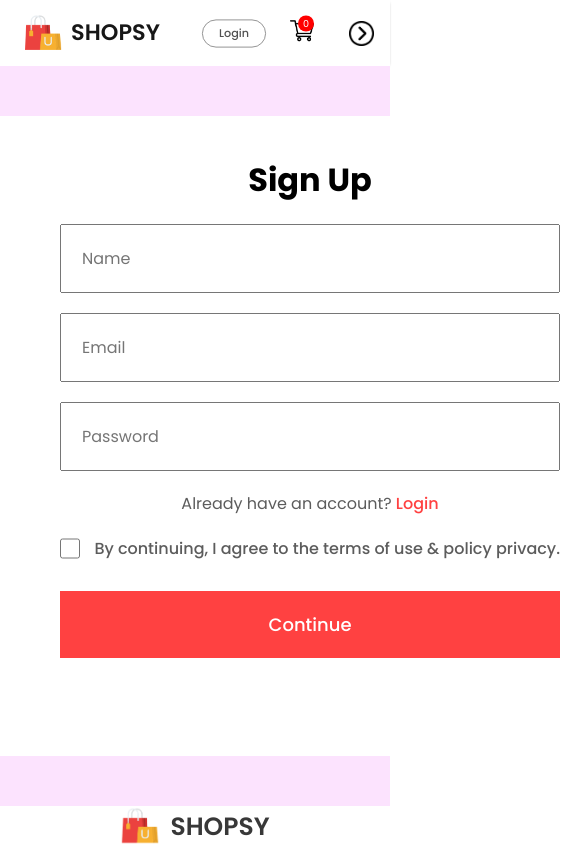
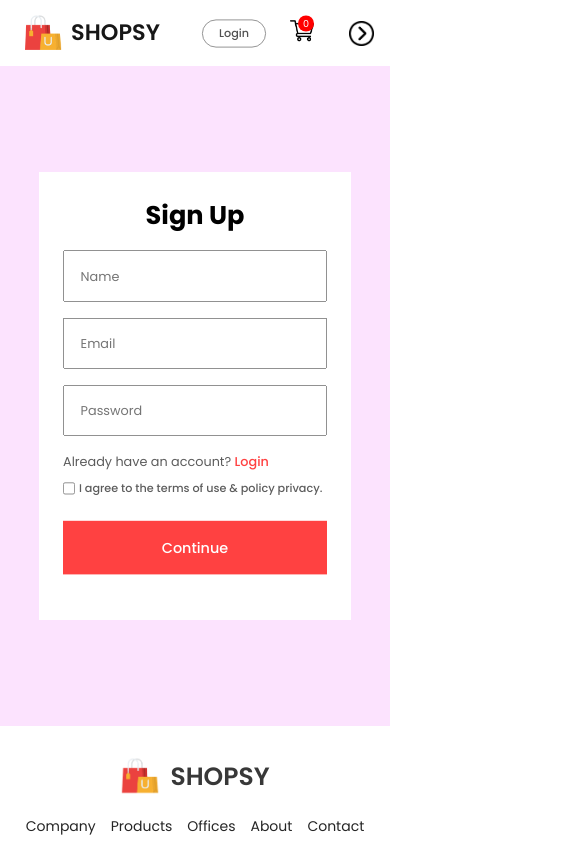
Before and after one commit to souravcodes1080/mern-ecommerce, a React (Vite) app in the folder frontend/: page /login in a window 390 px wide. Shown: the top 845 px of the page, 585 px wide, since content can reach past the window. Built offline with nearby package versions, Linux system fonts and the light colour scheme.

Commit message:
login page responsive

```diff
--- a/frontend/src/Pages/LoginSignup.jsx
+++ b/frontend/src/Pages/LoginSignup.jsx
@@ -17,7 +17,7 @@ function LoginSignup() {
           </p>
           <div className="loginSignup-agree">
             <input type="checkbox" name="" id="" />
-            <p>By continuing, I agree to the terms of use & policy privacy.</p>
+            <p>I agree to the terms of use & policy privacy.</p>
           </div>
           <button>Continue</button>
         </div>
--- a/frontend/src/Pages/pagesCss/loginSignup.css
+++ b/frontend/src/Pages/pagesCss/loginSignup.css
@@ -45,6 +45,7 @@
 }
 
 .loginSignup-login{
+    text-align: left;
     margin-top: 20px;
     color: #5c5c5c;
     font-size: 500;
@@ -57,7 +58,8 @@
 .loginSignup-agree{
     display: flex;
     margin-top: 20px;
-    justify-content: space-between;
+    justify-content: flex-start;
+    gap: 20px;
     color: #5c5c5c;
     font-size: 16px;
     font-weight: 500;
@@ -67,3 +69,61 @@
     width: 20px;
     margin: 0;
 }
+
+
+
+
+@media(max-width:1280px){
+    .loginSignup{
+        padding-top: 50px;
+    }
+    .loginSignup-container{
+        padding-bottom: 30px;
+        width: auto;
+        max-width: 500px;
+        max-height: 500px;
+    }
+    .loginSignup-container h1{
+        margin: 0px 0;
+    }
+    .loginSignup-fields{
+        gap: 20px;
+        margin-top: 20px;
+    }
+    .loginSignup-fields input{
+        height: 20px;
+    }
+    .loginSignup-fields button{
+        height: 20px;
+    }
+    .loginSignup-login{
+        font-size: 16px;
+    }
+    .loginSignup-agree{
+        margin-top: 10px;
+    }
+ }
+ @media(max-width:1024px){
+    .loginSignup-container{
+        transform: scale(0.8);
+    }
+ }
+ @media(max-width:800px){
+
+ }
+ @media(max-width:500px){
+    .loginSignup{
+        margin-bottom: 30px;
+    }
+    .loginSignup-container{
+        padding: 30px;
+    }
+    .loginSignup-agree input[type=checkbox]{
+        width: 15px;
+        margin: 0;
+    }
+    .loginSignup-agree{
+        gap: 5px;
+        font-size: 14px;
+    }
+ }
--- a/frontend/src/Pages/pagesCss/shopCategory.css
+++ b/frontend/src/Pages/pagesCss/shopCategory.css
@@ -48,3 +48,58 @@
     font-size: 16px;
     font-weight: 500;
 }
+
+
+@media(max-width:1280px){
+   .shop-category .banner{
+    margin: 20px auto;
+    width: 90%;
+   }
+   .shopcategory-indexSort{
+    width: 90%;
+    margin: auto;
+   }
+   .shopcategory-sort{
+    padding: 5px 10px;
+    font-size: 12px;
+   }
+   .shopcategory-indexSort p{
+    font-size: 12px;
+   }
+   .shopcategory-products{
+    width: 90%;
+    margin: 20px auto;
+    row-gap: 40px;
+   }
+   .shopcategory-products .item{
+    margin: auto;
+   }
+   .shopcategory-loadmore{
+    margin: 50px auto;
+    transform: scale(0.8);
+   }
+}
+@media(max-width:1024px){
+
+}
+@media(max-width:800px){
+    .shop-category .banner{
+        width: 90%;
+    }
+    .shopcategory-products{
+        width: 95%;
+        gap: 30px;
+        }
+}
+@media(max-width:500px){
+    .shop-category .banner{
+        width: 100%;
+    }
+    .shopcategory-products{
+        gap: 20px;
+    }
+    .shopcategory-loadmore{
+        margin: 30px auto;
+        transform: scale(0.7);
+       }
+}
```
